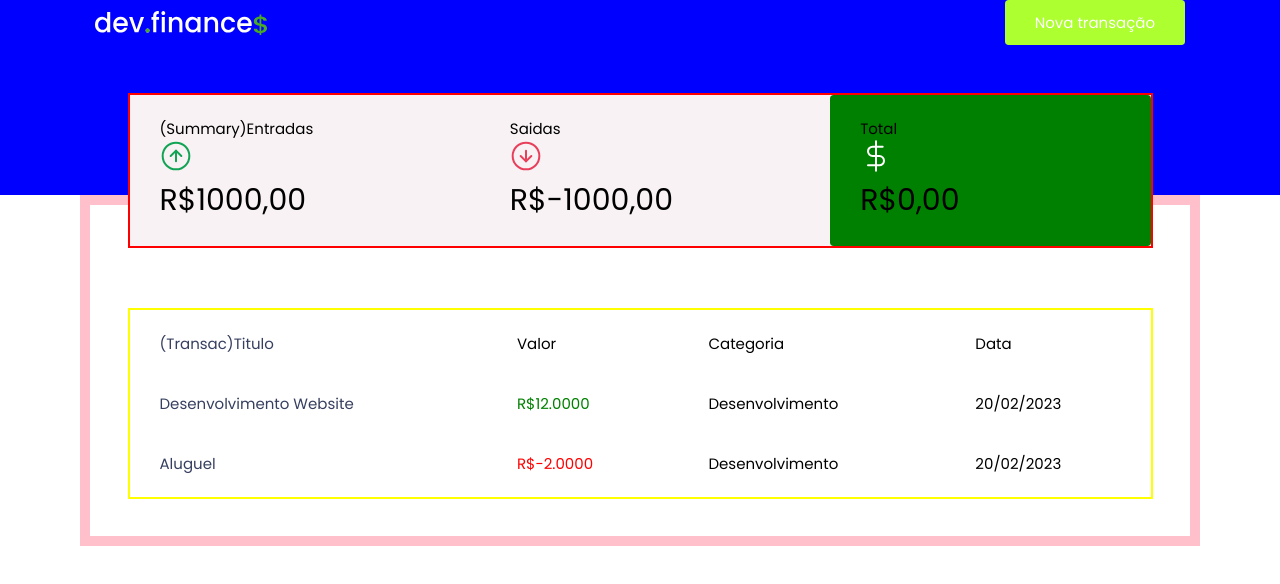
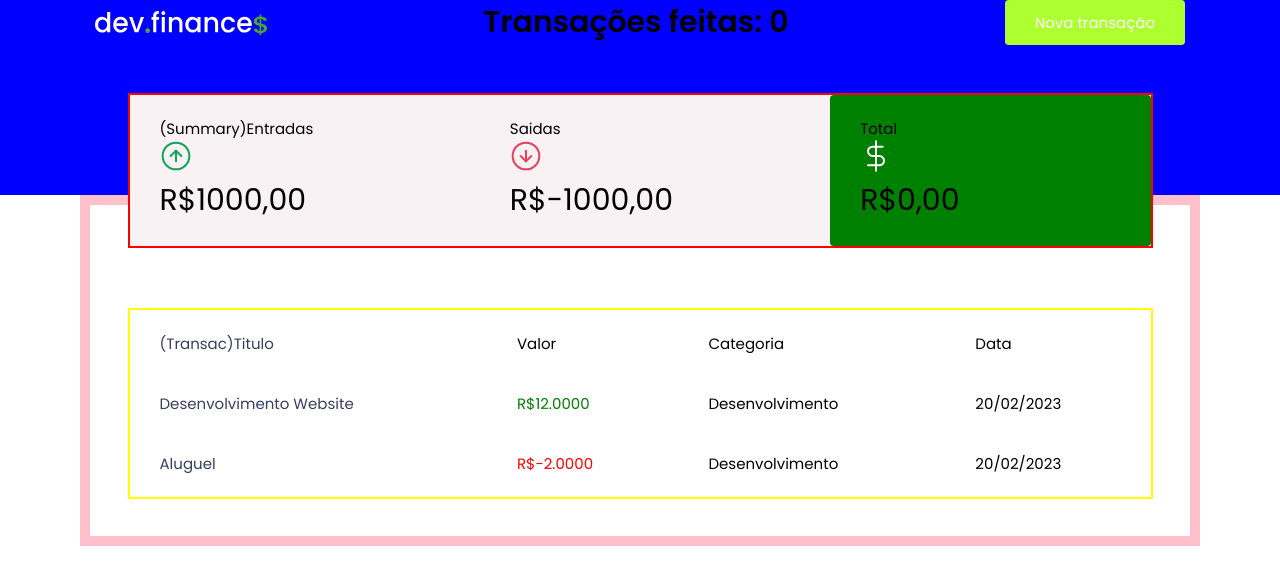
Before and after one commit to lucasFilppe/personal-finances, a React (Create React App) app: page / in a window 1280 px wide. Shown: the top 584 px of the page. Built offline with nearby package versions, Linux system fonts and the light colour scheme.

Commit message:
criando primeireiro estado

```diff
--- a/src/components/Header/index.tsx
+++ b/src/components/Header/index.tsx
@@ -1,12 +1,17 @@
+import { useState } from "react";
 import logoImg from "../../assets/logo.svg";
 import { Container, Content } from "./styles";
 
 export function Header() {
+
+  const [countTransaction, setCountTransaction] = useState(0);
+
   return (
       <Container>
         <Content>
           <img src={logoImg} alt="personal-finances" />
-          <button>Nova transação</button>
+          <h1>Transações feitas: {countTransaction}</h1>
+          <button onClick={()=> setCountTransaction(countTransaction + 1)}>Nova transação</button>
         </Content>
       </Container>
   );
```
Also changed, not shown: 1 other file (tests, documents, lock files or other folders).
